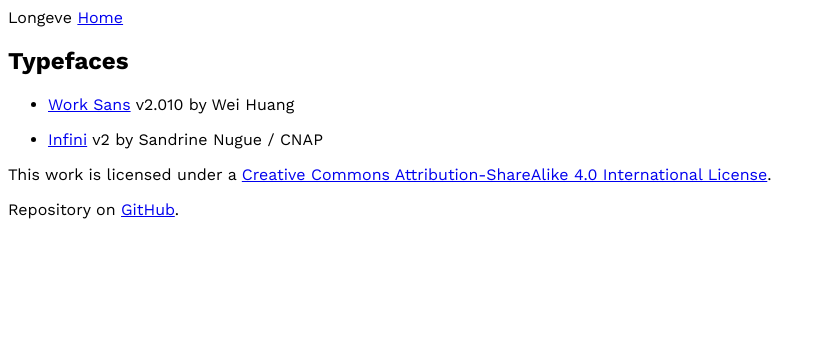
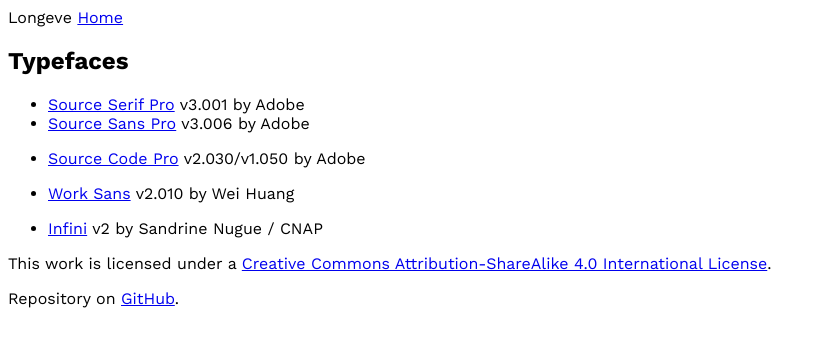
Before and after one commit to longeve/longeve.github.io, a Jekyll site: the page built from colophon.md, in a window 1280 px wide. Shown: the top 347 px of the page, without its empty margins (0-826 px from the left). Built offline with Jekyll 4.4.1, drawn with Linux system fonts in a browser that asks for light colours; our own code applies the rules of GitHub Pages for plain Markdown files; Markdown is read by kramdown in place of the engine named in the settings.

Commit message:
Adobe Source Serif/Sans/Code Pro

```diff
--- a/colophon.md
+++ b/colophon.md
@@ -2,6 +2,10 @@
 
 ## Typefaces
 
+- [Source Serif Pro](https://github.com/adobe-fonts/source-serif-pro) v3.001 by Adobe
+- [Source Sans Pro](https://github.com/adobe-fonts/source-sans-pro) v3.006 by Adobe
+- [Source Code Pro](https://github.com/adobe-fonts/source-code-pro) v2.030/v1.050 by Adobe
+
 - [Work Sans](https://github.com/weiweihuanghuang/Work-Sans) v2.010 by Wei Huang
 
 - [Infini](http://cnap.graphismeenfrance.fr/infini/en/) v2 by Sandrine Nugue / CNAP
```
